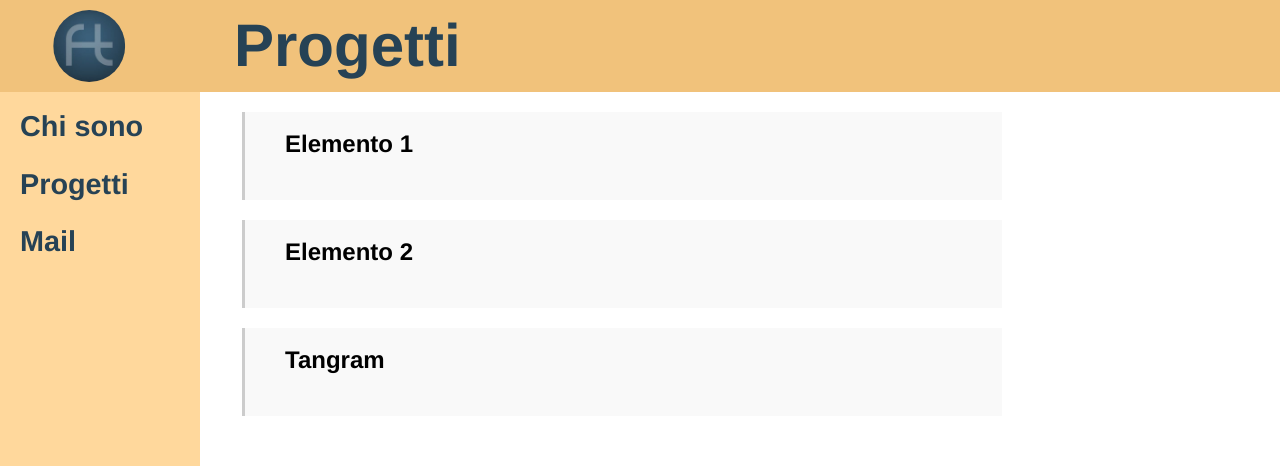
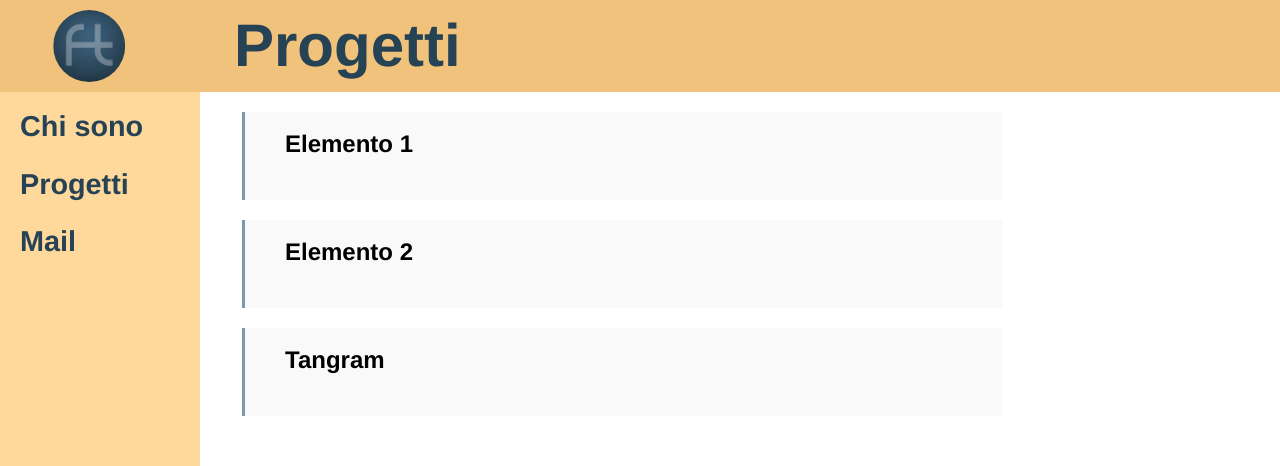
Before and after one commit to conraf/conraf.github.io, a plain HTML site: page blog.html in a window 1280 px wide. Shown: the top 466 px of the page. Drawn offline with Linux system fonts and the light colour scheme; grey boxes are pictures that could not be loaded.

Commit message:
colore elementi blog

```diff
--- a/css/blog.css
+++ b/css/blog.css
@@ -120,7 +120,7 @@ h6{
   position: relative;
   top: 92px;
   padding: 20px 40px;
-  border-left: 3px solid #ccc;
+  border-left: 3px solid #7C96AB;
   margin-bottom: 20px;
   background-color: #f9f9f9;
 }
```
